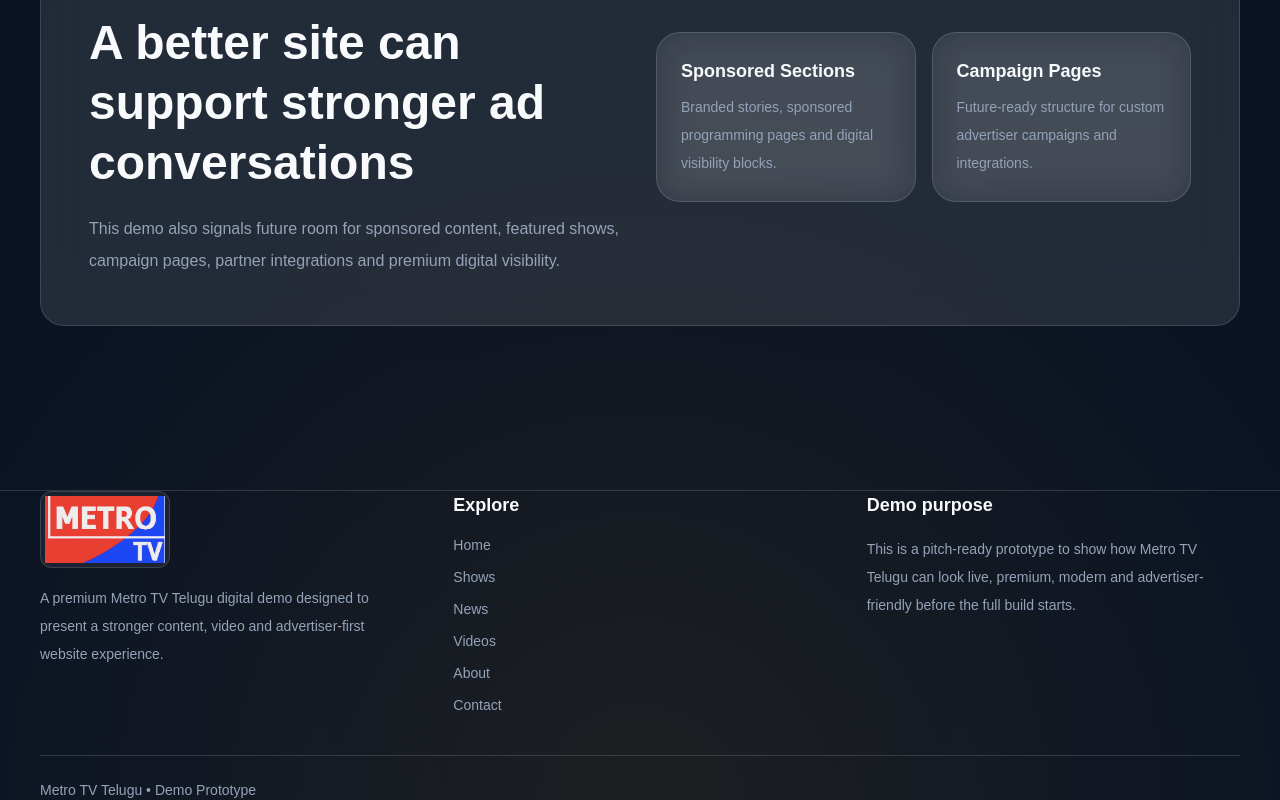
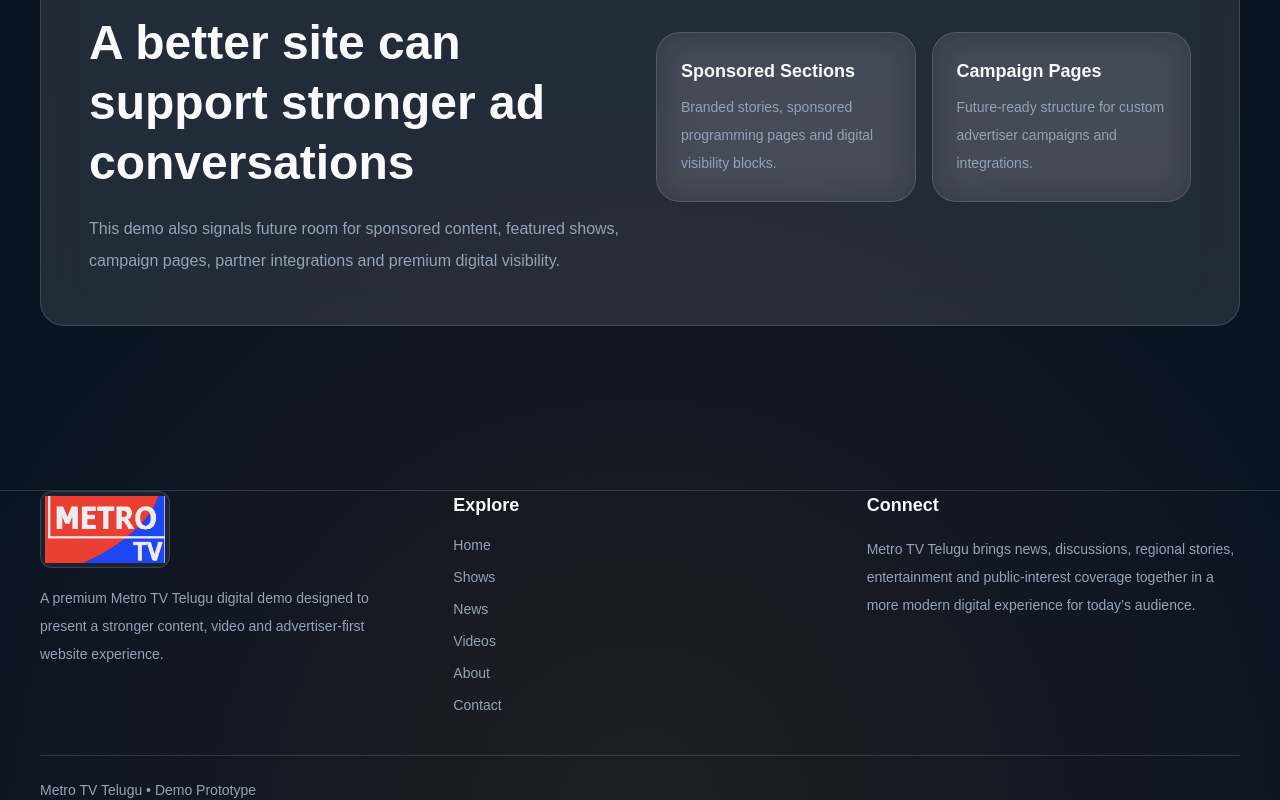
Before and after one commit to shivasricharan/metrotvtelugu, a Next.js app: page / in a window 1280 px wide. Shown: the part 3238-4038 px from the top of the page. Built offline with nearby package versions, Linux system fonts and the light colour scheme.

Commit message:
Update footer content

```diff
--- a/components/Footer.js
+++ b/components/Footer.js
@@ -36,10 +36,10 @@
           </div>
 
           <div>
-            <h3 className="text-lg font-semibold">Demo purpose</h3>
+            <h3 className="text-lg font-semibold">Connect</h3>
             <p className="mt-4 text-sm leading-7" style={{ color: "var(--muted)" }}>
-              This is a pitch-ready prototype to show how Metro TV Telugu can look live,
-              premium, modern and advertiser-friendly before the full build starts.
+              Metro TV Telugu brings news, discussions, regional stories, entertainment and public-interest coverage
+              together in a more modern digital experience for today’s audience.
             </p>
           </div>
         </div>
```
